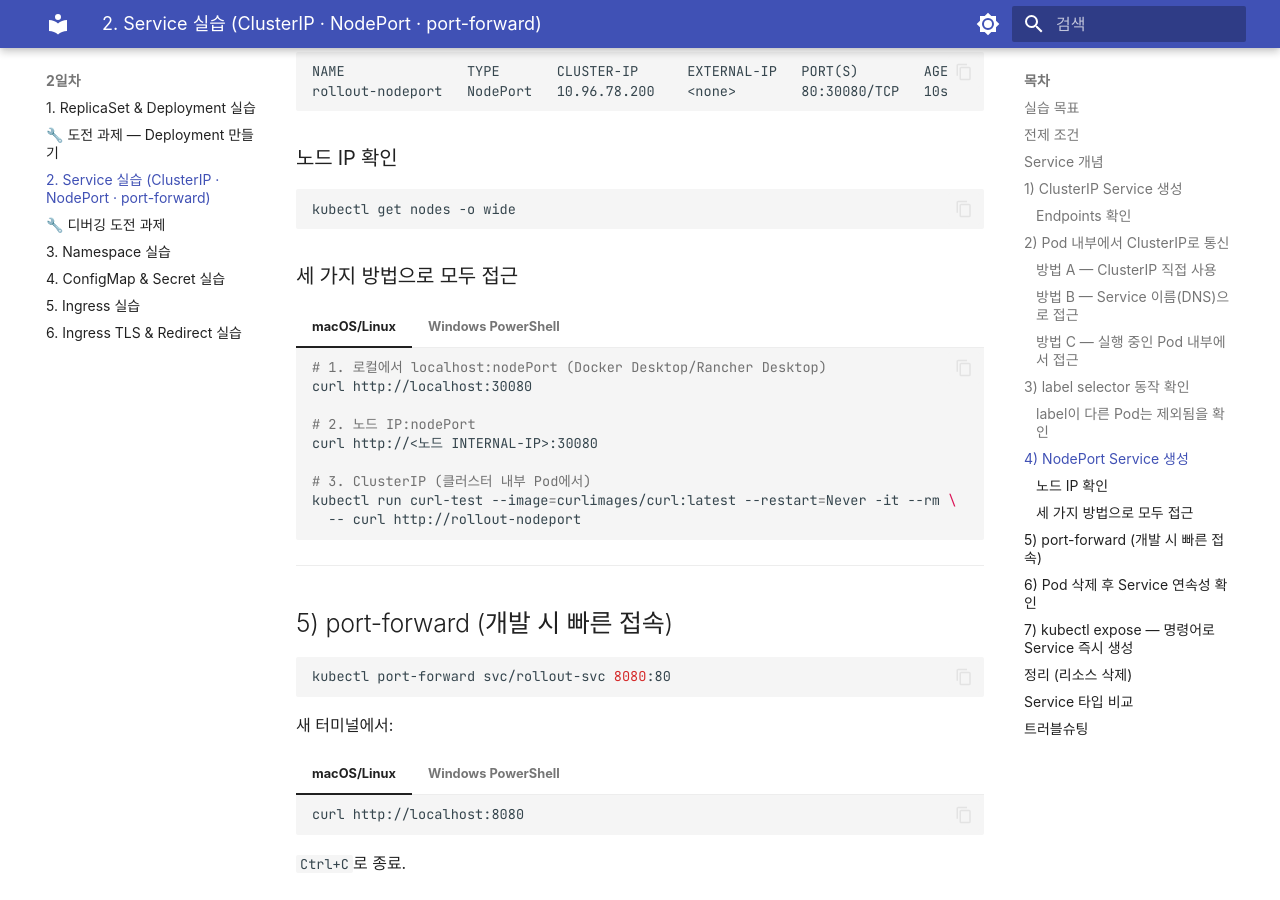
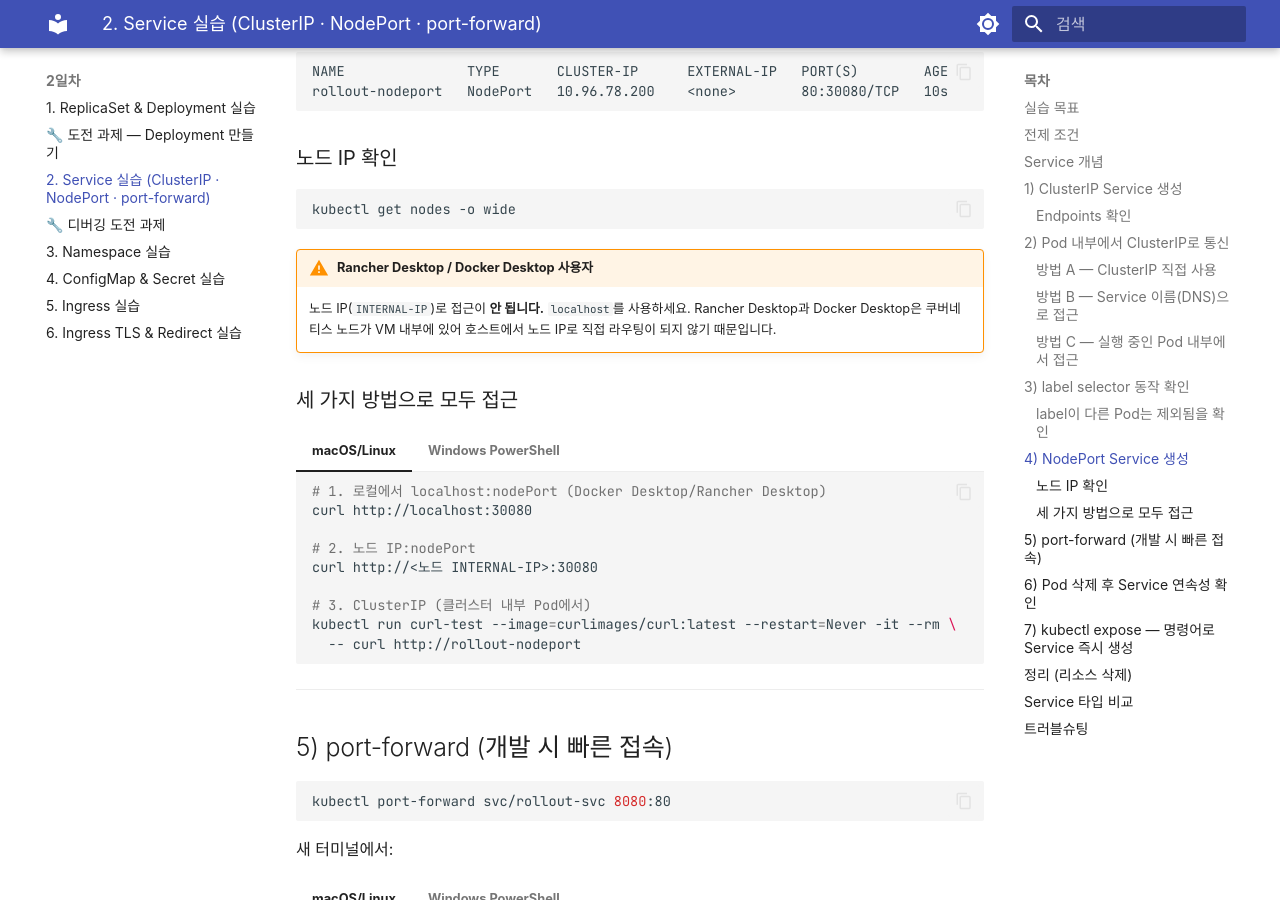
Before and after one commit to skilleat-labs/k8s-for-4days, an MkDocs documentation site: the page built from docs/day2/2-2-service.md, in a window 1280 px wide and 900 px high, scrolled down 3262 px. Built offline with MkDocs 1.6.1 and Material for MkDocs 9.7.7, drawn with Linux system fonts in a browser that asks for light colours; some web fonts are replaced.

Commit message:
Add warning about NodePort localhost requirement for Rancher/Docker Desktop

````diff
--- a/docs/day2/2-2-service.md
+++ b/docs/day2/2-2-service.md
@@ -160,6 +160,10 @@ rollout-nodeport   NodePort   10.96.78.200    <none>        80:30080/TCP   10s
 kubectl get nodes -o wide
 ```
 
+!!! warning "Rancher Desktop / Docker Desktop 사용자"
+    노드 IP(`INTERNAL-IP`)로 접근이 **안 됩니다.** `localhost`를 사용하세요.
+    Rancher Desktop과 Docker Desktop은 쿠버네티스 노드가 VM 내부에 있어 호스트에서 노드 IP로 직접 라우팅이 되지 않기 때문입니다.
+
 ### 세 가지 방법으로 모두 접근
 
 === "macOS/Linux"
````
